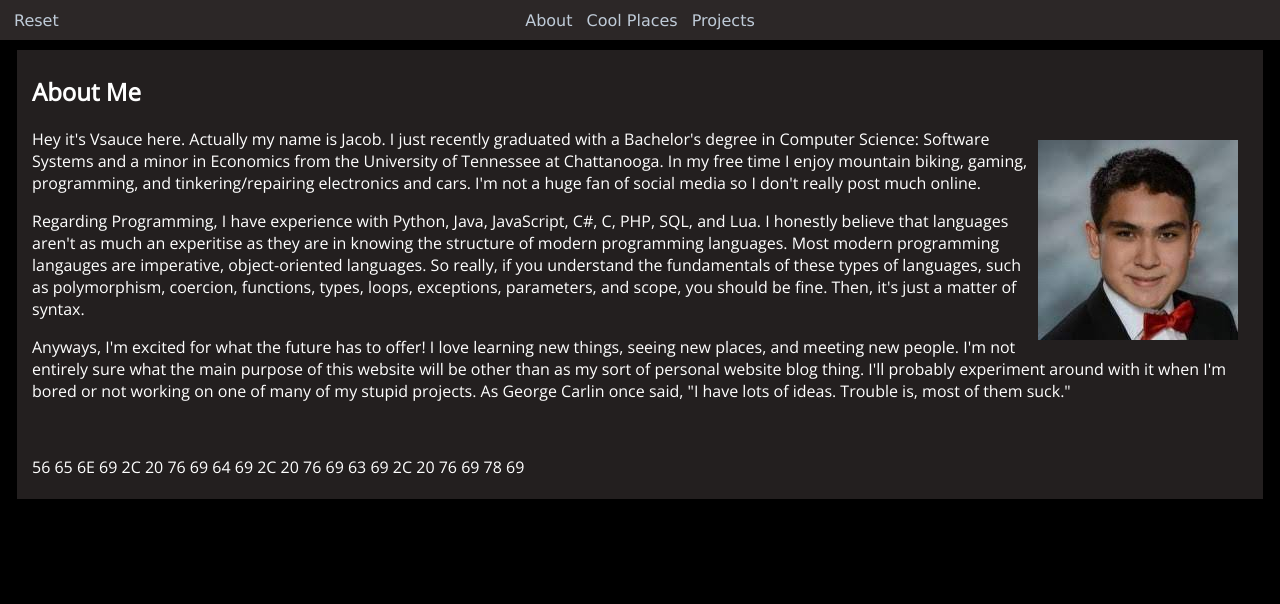
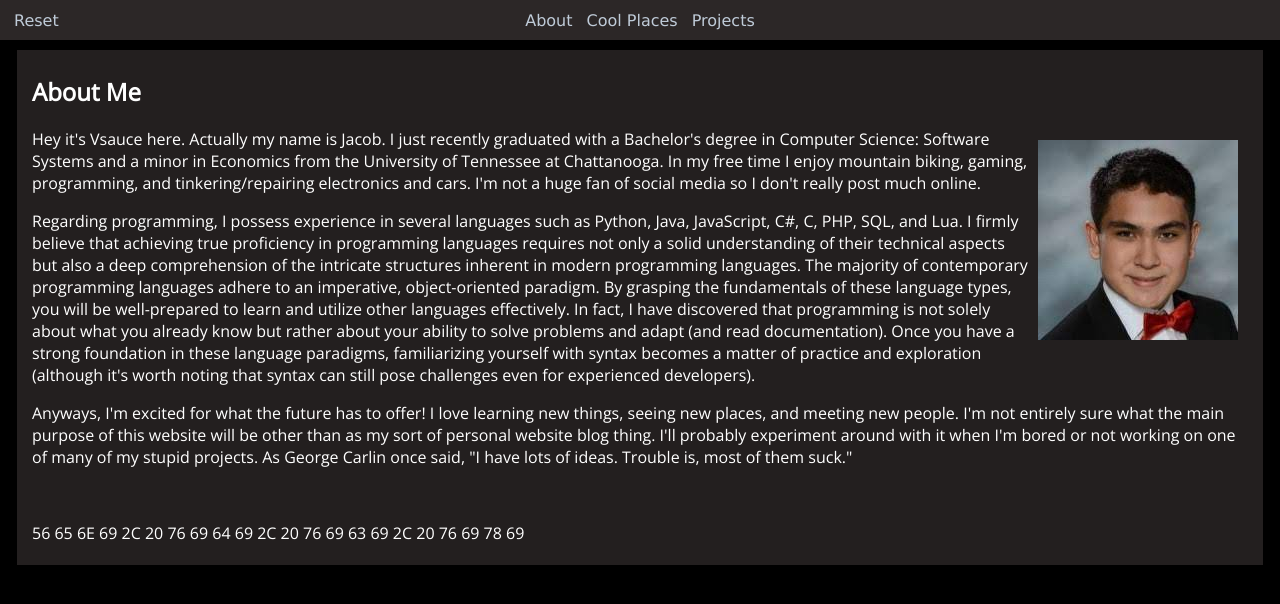
Before and after one commit to jh-1607/jh-1607.github.io, a Next.js app: page /about/about_me in a window 1280 px wide. Shown: the top 604 px of the page. Built offline with nearby package versions, Linux system fonts and the light colour scheme.

Commit message:
Grammar fixes and enhancements v2.3
- The English language can be hard to write in sometimes

```diff
--- a/pages/about/about_me.js
+++ b/pages/about/about_me.js
@@ -52,16 +52,19 @@ export default function about_me () {
                             tinkering/repairing electronics and cars. I'm not a huge fan of social media so I don't really post much online.
                         </p>
                         <p>
-                            Regarding Programming, I have experience with Python, Java, JavaScript, C#, C, PHP, SQL, and Lua. I honestly
-                            believe that languages aren't as much an experitise as they are in knowing the structure of modern programming languages.
-                            Most modern programming langauges are imperative, object-oriented languages. So really, if you understand the fundamentals
-                            of these types of languages, such as polymorphism, coercion, functions, types, loops, exceptions, parameters, and scope,
-                            you should be fine. Then, it's just a matter of syntax.
+                            Regarding programming, I possess experience in several languages such as Python, Java, JavaScript, C#, C, PHP, SQL, and Lua. I firmly believe
+                            that achieving true proficiency in programming languages requires not only a solid understanding of their technical aspects but also a deep
+                            comprehension of the intricate structures inherent in modern programming languages.
+                            The majority of contemporary programming languages adhere to an imperative, object-oriented paradigm. By grasping the fundamentals of these
+                            language types, you will be well-prepared to learn and utilize other languages effectively.
+                            In fact, I have discovered that programming is not solely about what you already know but rather about your ability to solve problems and adapt (and read documentation).
+                            Once you have a strong foundation in these language paradigms, familiarizing yourself with syntax becomes a matter of practice and exploration
+                            (although it's worth noting that syntax can still pose challenges even for experienced developers).
                         </p>
                         <p>
                             Anyways, I'm excited for what the future has to offer! I love learning new things, seeing new places, and meeting
-                            new people. I'm not entirely sure what the main purpose of this website will be other than as my sort of personal
-                            website blog thing. I'll probably experiment around with it when I'm bored or not working on one of many of my stupid projects.
+                            new people. I'm not entirely sure what the main purpose of this website will be other
+                            than as my sort of personal website blog thing. I'll probably experiment around with it when I'm bored or not working on one of many of my stupid projects.
                             As George Carlin once said, "I have lots of ideas. Trouble is, most of them suck."
                         </p>
                         <br></br>
--- a/pages/projects/past_projects.js
+++ b/pages/projects/past_projects.js
@@ -90,7 +90,7 @@ export default function past_projects() {
                                 <br/>
                                 <br/>
                                 Anyways, enough with the babbling. At this point, Computer Craft is no longer a supported mod (as of 1.12.2). So this was all coded using CC:Tweaked, a fork of Computer Craft,
-                                which itself provides a Lua Script api interface for "Turtles" which can be programmatically controlled. OpenComputers was another mod, which I did include in the current pack,
+                                which itself provides a Lua Script api interface for "Turtles" which can be programmatically controlled. OpenComputers was another mod (which is included in the current pack)
                                 that could do the same; however, I chose to develop using CC:Tweaked due to the lower resource cost in constructing a Turtle in CC:Tweaked vs OpenComputers. Essentially,
                                 you configure the program within a CC:Tweaked farming turtle with the farm plot bounds and the bot/program takes care of the rest, provided it has a supply of fuel in its
                                 origin chest. This program is not advanced by any means really. The statement "AI" is more of an allure in stating the program is self sustaining. In fact, a recent addition I've
@@ -110,7 +110,7 @@ export default function past_projects() {
                         <h3>SAM L11 TrustZone LED Flashing</h3>
                         <ul>
                             <li>
-                                This project took 10 minutes to do lol. I got an LED to flash using peripherals on a dev board which were
+                                This project took just about 10 minutes to do. I got an LED to flash using peripherals on a dev board which were
                                 securely configured using ARM's hardware security isolation extension called the TrustZone. The TrustZone
                                 is basically a separate region of memory within the SAM L11 microcontroller that could only be accessed
                                 with the appropriate user privileges (though it's not really "user privileges", devices and programs could
```
